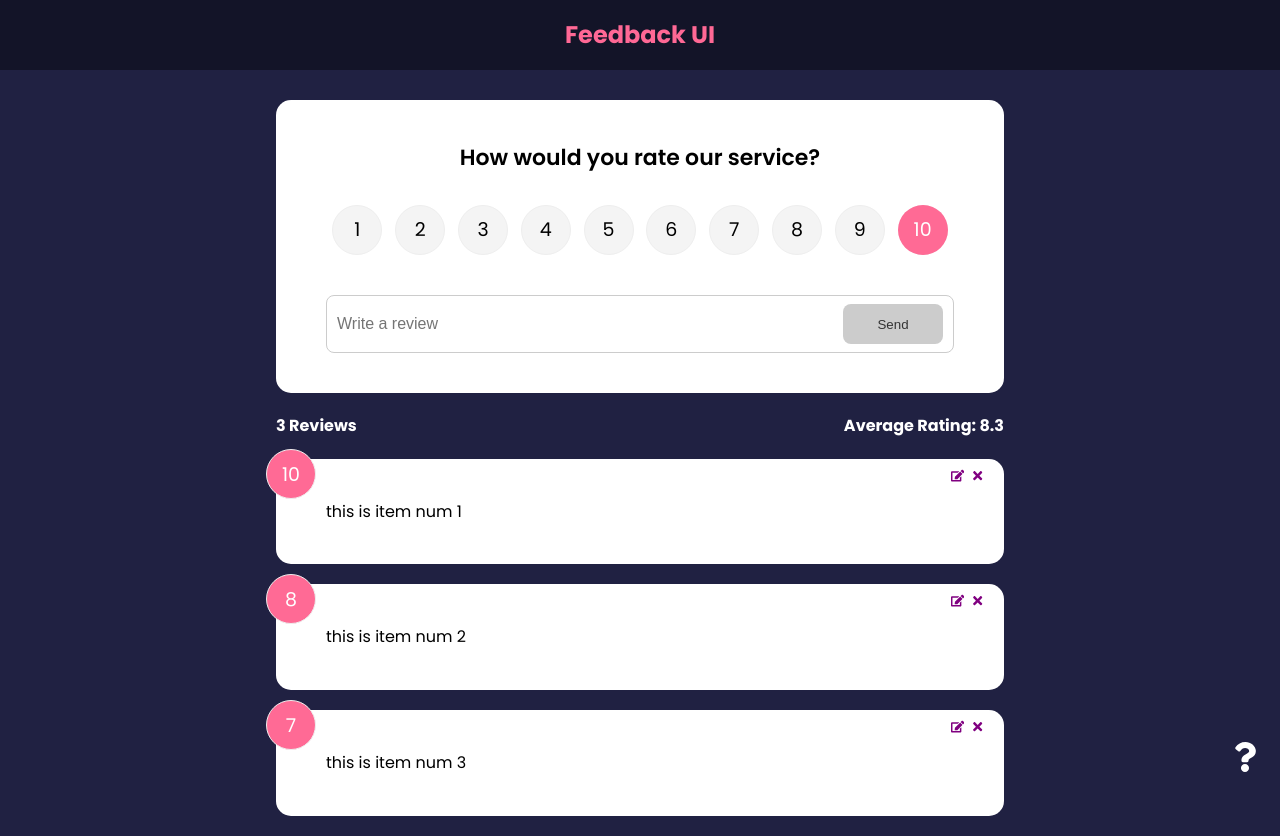
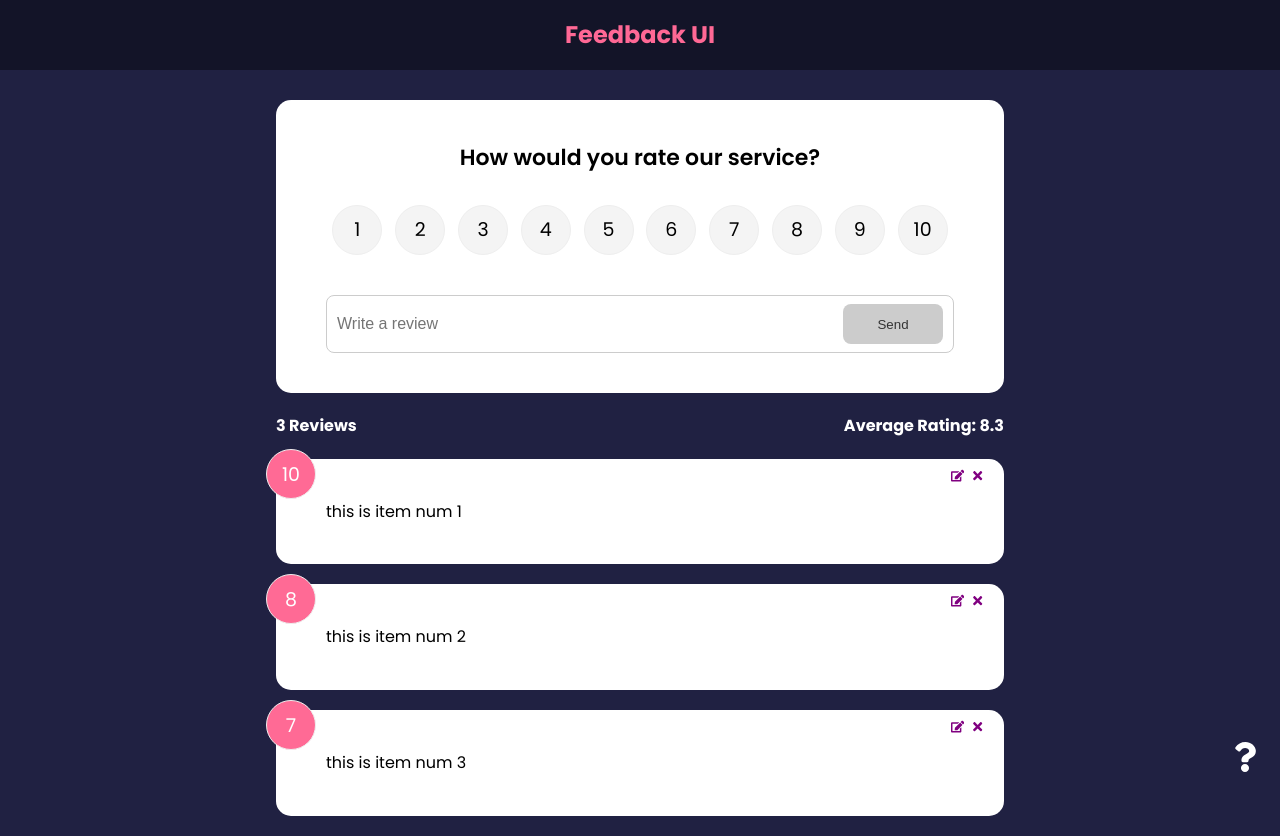
Before and after one commit to kgcthu-kev/feedback-ui-app, a React (Create React App) app: page / in a window 1280 px wide. Built offline with nearby package versions, Linux system fonts and the light colour scheme.

Commit message:
display edit data in form

```diff
--- a/src/components/FeedbackForm.jsx
+++ b/src/components/FeedbackForm.jsx
@@ -1,16 +1,24 @@
-import { useState, useContext } from 'react'
+import { useState, useContext, useEffect } from 'react'
 import FeedbackContext from './context/FeedbackContext'
 import RatingSelect from './RatingSelect'
 import Button from './shared/Button'
 import Card from './shared/Card'
 
 function FeedbackForm() {
-  const { addFeedback } = useContext(FeedbackContext)
   const [text, setText] = useState('')
   const [rating, setRating] = useState(10)
   const [btnDisabled, setBtnDisabled] = useState(true)
   const [message, setMessage] = useState('')
 
+  const { addFeedback, feedbackEdit } = useContext(FeedbackContext)
+
+  useEffect(() => {
+    if (feedbackEdit.edit === true) {
+      setBtnDisabled(false)
+      setText(feedbackEdit.item.text)
+      setRating(feedbackEdit.item.rating)
+    }
+  }, [feedbackEdit])
   const handleTextChange = (e) => {
     if (text === '') {
       setBtnDisabled(true)
--- a/src/components/RatingSelect.jsx
+++ b/src/components/RatingSelect.jsx
@@ -1,7 +1,15 @@
-import { useState } from 'react/cjs/react.development'
+import { useState, useContext, useEffect } from 'react'
+import FeedbackContext from './context/FeedbackContext'
 
 function RatingSelect({ select }) {
   const [selected, setSelected] = useState(10)
+
+  const { feedbackEdit } = useContext(FeedbackContext)
+
+  useEffect(() => {
+    setSelected(feedbackEdit.item.rating)
+  }, [feedbackEdit])
+
   const handleChange = (e) => {
     setSelected(+e.currentTarget.value)
     select(+e.currentTarget.value)
--- a/src/components/context/FeedbackContext.jsx
+++ b/src/components/context/FeedbackContext.jsx
@@ -52,6 +52,7 @@
         deleteFeedback,
         addFeedback,
         editFeedback,
+        feedbackEdit,
       }}
     >
       {children}
```
